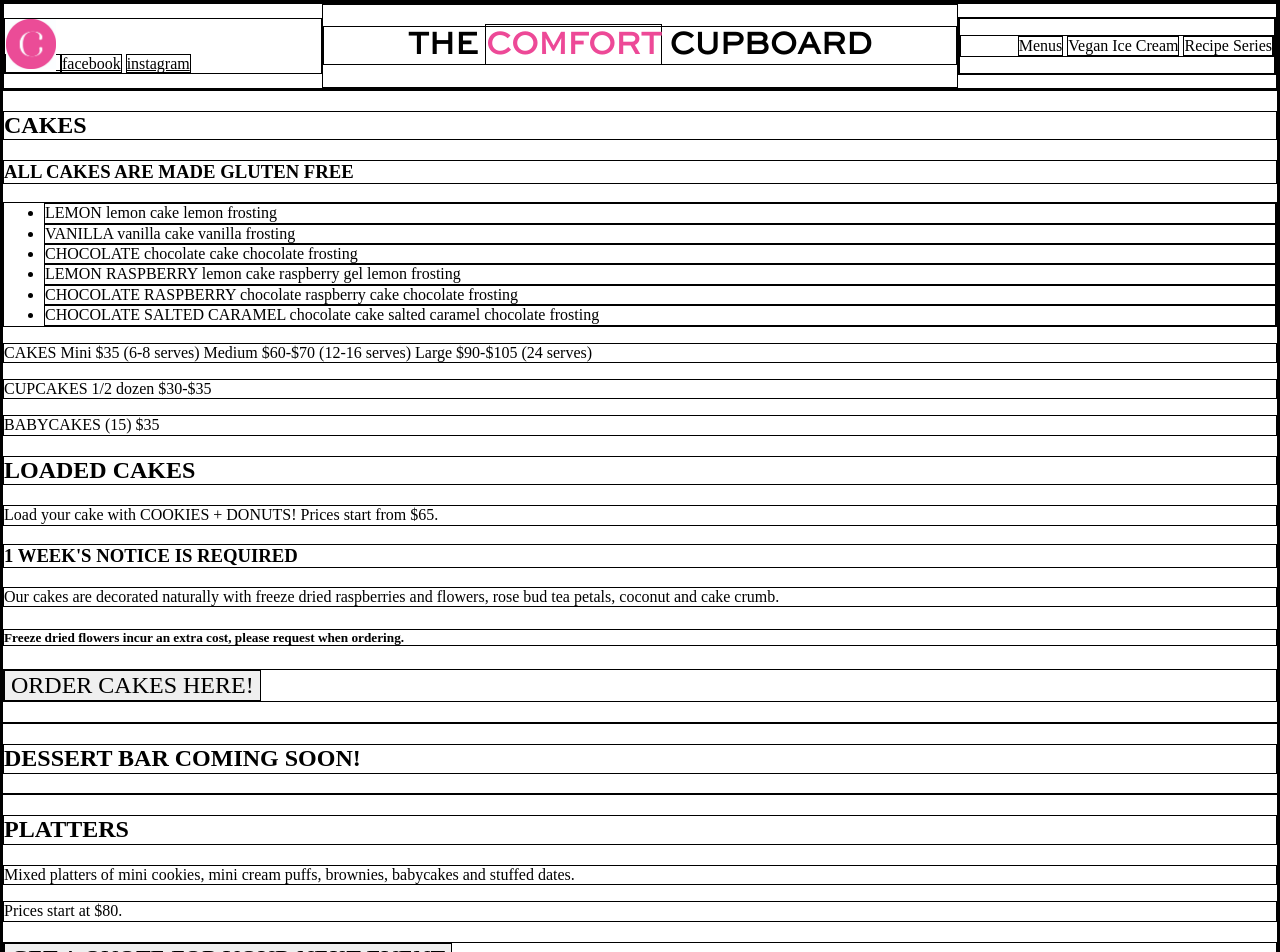
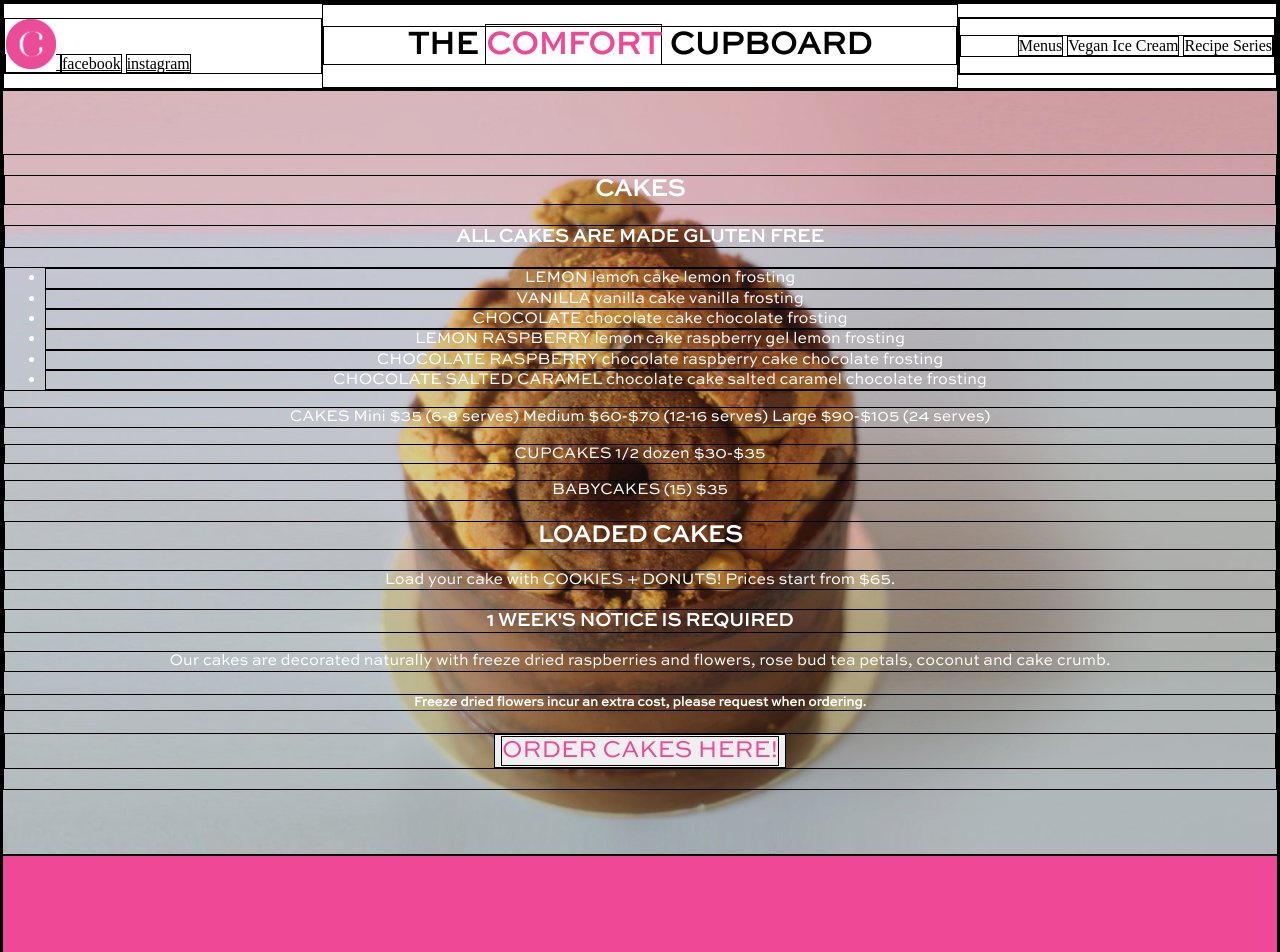
Before and after one commit to Katie85/www.thecomfortcupboard.com.au, a Jekyll site: the page built from menus.html, in a window 1280 px wide. Shown: the top 952 px of the page. Built offline with Jekyll 4.4.1, drawn with Linux system fonts in a browser that asks for light colours; some of the changed text lies outside the part shown.

Commit message:
Css cont.

```diff
--- a/css/main.css
+++ b/css/main.css
@@ -77,7 +77,26 @@
   background-color: #ED4997;
 }
 
+/* HELPERS position */
+
+.position-fixed{
+  position: fixed;
+}
+
+.position-absolute{
+  position: absolute;
+}
+
+.position-relative{
+  position: relative;
+}
+
 /* header */
+
+header{
+  width: 100%;
+  z-index: 5;
+}
 
 .logo{
   width: 50px;
@@ -99,13 +118,15 @@
   background-image: url("../img/tagline.jpg");
   min-height: 75vh;
   background-size: cover;
-  color: white;
+  color: #ED4997;
+  font-size: 1.5rem;
 }
 
 /* ABOUT */
 
 .about{
   border: solid 45px white;
+  line-height: 1.6rem;
 }
 
 /* MENUS */
@@ -133,5 +154,64 @@
 }
 
 .coming-soon{
+  background-color: #F6EAF0;
+  color: #ED4997;
+  border: solid 45px white;
+  line-height: 1.6rem;
+
+}
+
+/* MENUS */
+
+.cakes{
+  background-image: url("../img/cake-menu.jpg");
+  background-size: cover;
+  background-position: center;
+  color: white;
+  padding-top: 5%;
+  padding-bottom: 5%;
+  position: relative;
+}
+
+/* background-image */
+
+.cakes-content{
+  z-index: 2;
+  position: relative;
+}
+
+.cakes-overlay{
+  position: absolute;
+  top: 0;
+  left: 0;
+  width: 100%;
+  height: 100%;
   background-color: black;
+  opacity: .12;
 }
+
+.dessert-bar{
+  color: white;
+  padding-top: 10%;
+  padding-bottom: 10%;
+  font-size: 2rem;
+}
+
+.platters{
+  background-image: url("../img/platter-menu.jpg");
+  background-size: cover;
+  color: white;
+  padding-top: 10%;
+  padding-bottom: 10%;
+}
+
+/* VEGAN ICE CREAM */
+
+.vegan-ice-cream{
+  background-color: #F6EAF0;
+  color: #ED4997;
+  padding-top: 5%;
+  padding-bottom: 5%;
+  text-align: center;
+  line-height: 1.6rem;
+}
--- a/menus.html
+++ b/menus.html
@@ -3,7 +3,8 @@
 
 ---
 
-<section>
+<section class="cakes sweet-sans text-center">
+  <div class="cakes-content">
   <h2>CAKES</h2>
   <h3>ALL CAKES ARE MADE GLUTEN FREE</h3>
   <ul>
@@ -22,23 +23,26 @@
   <h3>1 WEEK'S NOTICE IS REQUIRED</h3>
   <p>Our cakes are decorated naturally with freeze dried raspberries and flowers, rose bud tea petals, coconut and cake crumb.</p>
   <h5>Freeze dried flowers incur an extra cost, please request when ordering.</h5>
-  <h2><button type="button">ORDER CAKES HERE!</h2>
+  <h2><button type="button"><div class="color-primary">ORDER CAKES HERE!</div></h2>
+  </div>
+    <div class="cakes-overlay"></div>
+
 </section>
 
 
-<section>
+<section class="background-primary sweet-sans dessert-bar text-center">
   <h2>
-    DESSERT BAR COMING SOON!
+    DESSERT BAR<br>COMING SOON!</br>
   </h2>
 </section>
 
-<section>
+<section class="platters sweet-sans text-center">
   <h2>
     PLATTERS
   </h2>
     <p>Mixed platters of mini cookies, mini cream puffs, brownies, babycakes and stuffed dates.</p>
     <p>Prices start at $80.</p>
-    <h2><button type="button">GET A QUOTE FOR YOUR NEXT EVENT</h2>
+    <h2><button type="button"><div class="color-primary">GET A QUOTE FOR YOUR NEXT EVENT</div></h2>
 </section>
 
 <!-- <section class="grid"></div>
--- a/vegan-ice-cream.html
+++ b/vegan-ice-cream.html
@@ -3,13 +3,14 @@
 
 ---
 
-<section>
+<section class="vegan-ice-cream sweet-sans">
   <h1>
     VEGAN ICE CREAM COMING SOON!
   </h1>
     <p>Lorem ipsum dolor sit amet, consectetur adipisicing elit, sed do eiusmod tempor incididunt ut labore et dolore magna aliqua. Ut enim ad minim veniam, quis nostrud exercitation ullamco laboris nisi ut aliquip ex ea commodo consequat. Duis aute irure dolor in reprehenderit in voluptate velit esse cillum dolore eu fugiat nulla pariatur. Excepteur sint occaecat cupidatat non proident, sunt in culpa qui officia deserunt mollit anim id est laborum.</p>
 </section>
 
+<div class="container">
 <section class="grid">
   <div class="col-6"></div>
   <div class="col-6">
@@ -57,6 +58,7 @@
     </h5>
   </div>
 </section>
+</div>
 
 <!-- <section>
   <h3>STOCKISTS
```
Also changed, not shown: index.html (+6 -4 lines), img/cake-menu.jpg (added), 8 other files.
